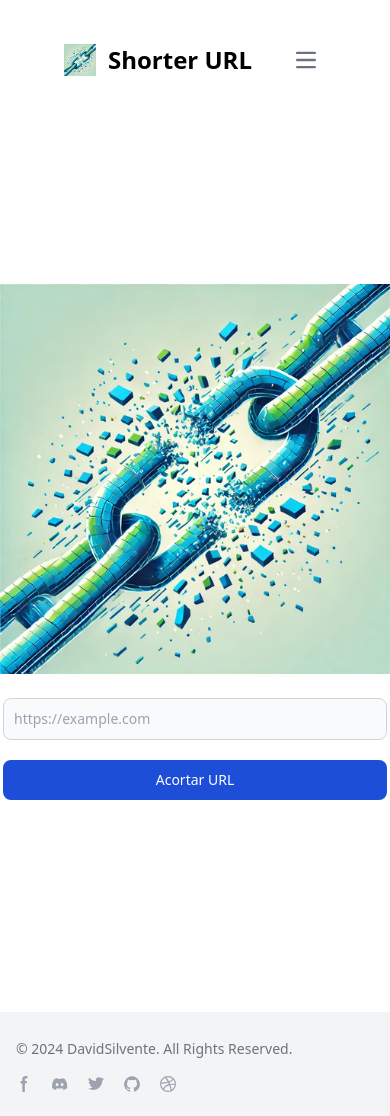
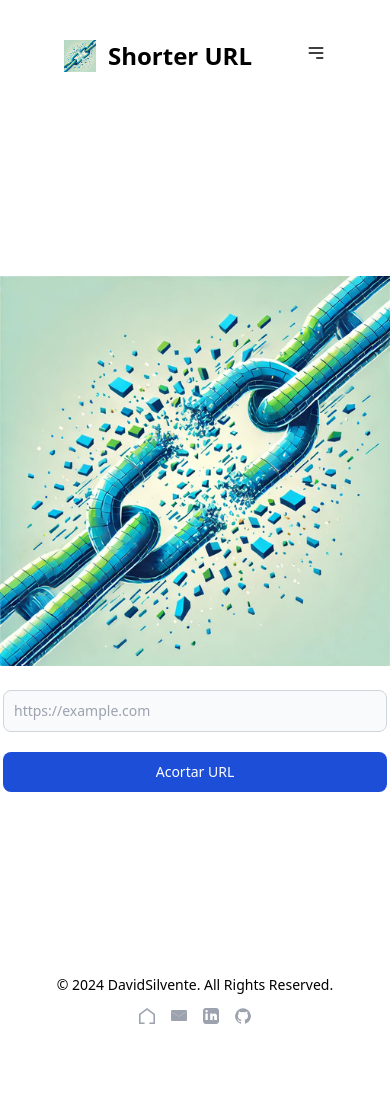
Before and after one commit to DavidSilvente/Acortador-URL, an Angular app: page / in a window 390 px wide. After the commit the page ends 1040 px from the top, so only its background shows below. Built offline with nearby package versions, Linux system fonts and the light colour scheme.

Commit message:
Footer responsive, cambios en estilos

```diff
--- a/src/app/footer/footer.component.html
+++ b/src/app/footer/footer.component.html
@@ -1,42 +1,43 @@
-
-
-<footer class="bg-white dark:bg-gray-900 pt-12">
-  <div class="mx-auto w-full">
-  <div class="px-4 py-6 bg-gray-100 dark:bg-gray-700 md:flex md:items-center md:justify-between">
-      <span class="text-sm text-gray-500 dark:text-gray-300 sm:text-center">© 2024 <a href="https://github.com/DavidSilvente">DavidSilvente</a>. All Rights Reserved.
+<footer>
+  <div class="rounded-lg text-center px-10 md:flex md:items-center md:justify-between py-4">
+    <span class="text-sm text-footer sm:text-center dark:text-gray-400">
+      © 2024
+      <a href="https://github.com/DavidSilvente" class="hover:underline">DavidSilvente</a>. All Rights Reserved.
     </span>
-      <div class="flex mt-4 sm:justify-center md:mt-0 space-x-5 rtl:space-x-reverse">
-          <a href="#" class="text-gray-400 hover:text-gray-900 dark:hover:text-white">
-                <svg class="w-4 h-4" aria-hidden="true" xmlns="http://www.w3.org/2000/svg" fill="currentColor" viewBox="0 0 8 19">
-                      <path fill-rule="evenodd" d="M6.135 3H8V0H6.135a4.147 4.147 0 0 0-4.142 4.142V6H0v3h2v9.938h3V9h2.021l.592-3H5V3.591A.6.6 0 0 1 5.592 3h.543Z" clip-rule="evenodd"/>
+    <ul class="flex flex-wrap items-center justify-center mt-3 text-sm font-medium dark:text-gray-400 sm:mt-0">
+      <li class="mx-2"> <!-- Añadido margen horizontal -->
+        <a href="/" class="text-gray-400 hover:text-gray-900 dark:hover:text-white">
+          <svg class="w-4 h-4" xmlns="http://www.w3.org/2000/svg" fill="currentColor" viewBox="0 0 20 20">
+            <path d="M10 2.5L2 8.5v9.5h5v-6h6v6h5V8.5L10 2.5zM10 0l10 7.5v12.5h-7v-8h-6v8h-7V7.5L10 0z"/>
           </svg>
-                <span class="sr-only">Facebook page</span>
+          <span class="sr-only">Home</span>
         </a>
-            <a href="#" class="text-gray-400 hover:text-gray-900 dark:hover:text-white">
-                <svg class="w-4 h-4" aria-hidden="true" xmlns="http://www.w3.org/2000/svg" fill="currentColor" viewBox="0 0 21 16">
-                      <path d="M16.942 1.556a16.3 16.3 0 0 0-4.126-1.3 12.04 12.04 0 0 0-.529 1.1 15.175 15.175 0 0 0-4.573 0 11.585 11.585 0 0 0-.535-1.1 16.274 16.274 0 0 0-4.129 1.3A17.392 17.392 0 0 0 .182 13.218a15.785 15.785 0 0 0 4.963 2.521c.41-.564.773-1.16 1.084-1.785a10.63 10.63 0 0 1-1.706-.83c.143-.106.283-.217.418-.33a11.664 11.664 0 0 0 10.118 0c.137.113.277.224.418.33-.544.328-1.116.606-1.71.832a12.52 12.52 0 0 0 1.084 1.785 16.46 16.46 0 0 0 5.064-2.595 17.286 17.286 0 0 0-2.973-11.59ZM6.678 10.813a1.941 1.941 0 0 1-1.8-2.045 1.93 1.93 0 0 1 1.8-2.047 1.919 1.919 0 0 1 1.8 2.047 1.93 1.93 0 0 1-1.8 2.045Zm6.644 0a1.94 1.94 0 0 1-1.8-2.045 1.93 1.93 0 0 1 1.8-2.047 1.918 1.918 0 0 1 1.8 2.047 1.93 1.93 0 0 1-1.8 2.045Z"/>
+      </li>
+      <li class="mx-2"> <!-- Añadido margen horizontal -->
+        <a href="mailto:dsilvente2@gmail.com" class="text-gray-400 hover:text-gray-900 dark:hover:text-white">
+          <svg xmlns="http://www.w3.org/2000/svg" class="w-4 h-4" fill="currentColor" viewBox="0 0 24 24">
+            <path d="M12 12.713L0 5.25V18a1.5 1.5 0 0 0 1.5 1.5h21A1.5 1.5 0 0 0 24 18V5.25l-12 7.463z"/>
+            <path d="M12 12.713L24 5.25V4.5a1.5 1.5 0 0 0-1.5-1.5h-21A1.5 1.5 0 0 0 0 4.5v.75l12 7.463z"/>
           </svg>
-                <span class="sr-only">Discord community</span>
+          <span class="sr-only">Contacto</span>
         </a>
-            <a href="#" class="text-gray-400 hover:text-gray-900 dark:hover:text-white">
-                <svg class="w-4 h-4" aria-hidden="true" xmlns="http://www.w3.org/2000/svg" fill="currentColor" viewBox="0 0 20 17">
-                  <path fill-rule="evenodd" d="M20 1.892a8.178 8.178 0 0 1-2.355.635 4.074 4.074 0 0 0 1.8-2.235 8.344 8.344 0 0 1-2.605.98A4.13 4.13 0 0 0 13.85 0a4.068 4.068 0 0 0-4.1 4.038 4 4 0 0 0 .105.919A11.705 11.705 0 0 1 1.4.734a4.006 4.006 0 0 0 1.268 5.392 4.165 4.165 0 0 1-1.859-.5v.05A4.057 4.057 0 0 0 4.1 9.635a4.19 4.19 0 0 1-1.856.07 4.108 4.108 0 0 0 3.831 2.807A8.36 8.36 0 0 1 0 14.184 11.732 11.732 0 0 0 6.291 16 11.502 11.502 0 0 0 17.964 4.5c0-.177 0-.35-.012-.523A8.143 8.143 0 0 0 20 1.892Z" clip-rule="evenodd"/>
+      </li>
+      <li class="mx-2"> <!-- Añadido margen horizontal -->
+        <a href="https://www.linkedin.com/in/davidsilvente" target="_blank" class="text-gray-400 hover:text-gray-900 dark:hover:text-white">
+          <svg class="w-4 h-4" xmlns="http://www.w3.org/2000/svg" fill="currentColor" viewBox="0 0 20 20">
+            <path d="M16.5 0h-13C1.68 0 0 1.68 0 3.5v13C0 18.32 1.68 20 3.5 20h13c1.82 0 3.5-1.68 3.5-3.5v-13C20 1.68 18.32 0 16.5 0zM6 15H3V7h3v8zM4.5 5.5C3.68 5.5 3 4.82 3 4s.68-1.5 1.5-1.5S6 3.18 6 4 5.32 5.5 4.5 5.5zM17 15h-3V11c0-.55-.45-1-1-1s-1 .45-1 1v4h-3V7h3v1.5C12.91 7.18 13.7 7 14.5 7c1.66 0 3 1.34 3 3v5z"/>
           </svg>
-                <span class="sr-only">Twitter page</span>
+          <span class="sr-only">LinkedIn</span>
         </a>
-            <a href="#" class="text-gray-400 hover:text-gray-900 dark:hover:text-white">
-                <svg class="w-4 h-4" aria-hidden="true" xmlns="http://www.w3.org/2000/svg" fill="currentColor" viewBox="0 0 20 20">
+      </li>
+      <li class="mx-2"> <!-- Añadido margen horizontal -->
+        <a href="https://github.com/DavidSilvente" target="_blank" class="text-gray-400 hover:text-gray-900 dark:hover:text-white">
+          <svg class="w-4 h-4" xmlns="http://www.w3.org/2000/svg" fill="currentColor" viewBox="0 0 20 20">
             <path fill-rule="evenodd" d="M10 .333A9.911 9.911 0 0 0 6.866 19.65c.5.092.678-.215.678-.477 0-.237-.01-1.017-.014-1.845-2.757.6-3.338-1.169-3.338-1.169a2.627 2.627 0 0 0-1.1-1.451c-.9-.615.07-.6.07-.6a2.084 2.084 0 0 1 1.518 1.021 2.11 2.11 0 0 0 2.884.823c.044-.503.268-.973.63-1.325-2.2-.25-4.516-1.1-4.516-4.9A3.832 3.832 0 0 1 4.7 7.068a3.56 3.56 0 0 1 .095-2.623s.832-.266 2.726 1.016a9.409 9.409 0 0 1 4.962 0c1.89-1.282 2.717-1.016 2.717-1.016.366.83.402 1.768.1 2.623a3.827 3.827 0 0 1 1.02 2.659c0 3.807-2.319 4.644-4.525 4.889a2.366 2.366 0 0 1 .673 1.834c0 1.326-.012 2.394-.012 2.72 0 .263.18.572.681.475A9.911 9.911 0 0 0 10 .333Z" clip-rule="evenodd"/>
           </svg>
-                <span class="sr-only">GitHub account</span>
+          <span class="sr-only">GitHub</span>
         </a>
-            <a href="#" class="text-gray-400 hover:text-gray-900 dark:hover:text-white">
-                <svg class="w-4 h-4" aria-hidden="true" xmlns="http://www.w3.org/2000/svg" fill="currentColor" viewBox="0 0 20 20">
-                  <path fill-rule="evenodd" d="M10 0a10 10 0 1 0 10 10A10.009 10.009 0 0 0 10 0Zm6.613 4.614a8.523 8.523 0 0 1 1.93 5.32 20.094 20.094 0 0 0-5.949-.274c-.059-.149-.122-.292-.184-.441a23.879 23.879 0 0 0-.566-1.239 11.41 11.41 0 0 0 4.769-3.366ZM8 1.707a8.821 8.821 0 0 1 2-.238 8.5 8.5 0 0 1 5.664 2.152 9.608 9.608 0 0 1-4.476 3.087A45.758 45.758 0 0 0 8 1.707ZM1.642 8.262a8.57 8.57 0 0 1 4.73-5.981A53.998 53.998 0 0 1 9.54 7.222a32.078 32.078 0 0 1-7.9 1.04h.002Zm2.01 7.46a8.51 8.51 0 0 1-2.2-5.707v-.262a31.64 31.64 0 0 0 8.777-1.219c.243.477.477.964.692 1.449-.114.032-.227.067-.336.1a13.569 13.569 0 0 0-6.942 5.636l.009.003ZM10 18.556a8.508 8.508 0 0 1-5.243-1.8 11.717 11.717 0 0 1 6.7-5.332.509.509 0 0 1 .055-.02 35.65 35.65 0 0 1 1.819 6.476 8.476 8.476 0 0 1-3.331.676Zm4.772-1.462A37.232 37.232 0 0 0 13.113 11a12.513 12.513 0 0 1 5.321.364 8.56 8.56 0 0 1-3.66 5.73h-.002Z" clip-rule="evenodd"/>
-              </svg>
-                <span class="sr-only">Dribbble account</span>
-            </a>
-      </div>
-    </div>
+      </li>
+    </ul>
   </div>
 </footer>
--- a/src/app/navbar/navbar.component.html
+++ b/src/app/navbar/navbar.component.html
@@ -1,32 +1,127 @@
 <nav class="bg-white border-gray-200 dark:bg-gray-900">
-  <div class="mx-auto w-full flex flex-wrap items-center justify-between px-16 py-10">
+  <div
+    class="mx-auto w-full flex flex-wrap items-center justify-between px-16 py-10"
+  >
     <a href="/" class="flex items-center space-x-3 rtl:space-x-reverse">
-        <img src="assets/url2.jpg" class="h-8" alt="Flowbite Logo" />
-        <span class="self-center text-2xl font-semibold whitespace-nowrap dark:text-white">Shorter URL</span>
+      <img src="assets/url2.jpg" class="h-8" alt="Flowbite Logo" />
+      <span
+        class="self-center text-2xl font-semibold whitespace-nowrap dark:text-white"
+        >Shorter URL</span
+      >
     </a>
-    <button data-collapse-toggle="navbar-default" type="button" class="inline-flex items-center p-2 w-10 h-10 justify-center text-sm text-gray-500 rounded-lg md:hidden hover:bg-gray-100 focus:outline-none focus:ring-2 focus:ring-gray-200 dark:text-gray-400 dark:hover:bg-gray-700 dark:focus:ring-gray-600" aria-controls="navbar-default" aria-expanded="false">
-        <span class="sr-only">Open main menu</span>
-        <svg class="w-5 h-5" aria-hidden="true" xmlns="http://www.w3.org/2000/svg" fill="none" viewBox="0 0 17 14">
-            <path stroke="currentColor" stroke-linecap="round" stroke-linejoin="round" stroke-width="2" d="M1 1h15M1 7h15M1 13h15"/>
-        </svg>
-    </button>
+    <div class="navbar-start lg:hidden">
+      <div class="dropdown">
+        <label
+          tabindex="0"
+          class="btn btn-ghost lg:hidden"
+          (click)="toggleMenu()"
+        >
+          <svg
+            xmlns="http://www.w3.org/2000/svg"
+            class="h-5 w-5"
+            fill="none"
+            viewBox="0 0 24 24"
+            stroke="currentColor"
+          >
+            <path
+              stroke-linecap="round"
+              stroke-linejoin="round"
+              stroke-width="2"
+              d="M4 6h16M4 12h16m-7 6h7"
+            />
+          </svg>
+        </label>
+
+        <div class="main-content">
+          <ul
+            [class.active]="menuActive"
+            class="menu menu-compact menu-me dropdown-content full-screen-menu p-2 shadow bg-base-100"
+          >
+            <li>
+              <a
+                routerLink="/"
+                routerLinkActive="active-link"
+                [routerLinkActiveOptions]="{ exact: true }"
+                (click)="closeMenu()"
+                class="block py-2 px-3 rounded md:p-0 text-white"
+              >
+                Home
+              </a>
+            </li>
+            <li>
+              <a
+                routerLink="/ayuda"
+                routerLinkActive="active-link"
+                [routerLinkActiveOptions]="{ exact: true }"
+                (click)="closeMenu()"
+                class="block py-2 px-3 rounded md:p-0 text-white"
+              >
+                Ayuda
+              </a>
+            </li>
+            <li>
+              <a
+                routerLink="/url"
+                routerLinkActive="active-link"
+                [routerLinkActiveOptions]="{ exact: true }"
+                (click)="closeMenu()"
+                class="block py-2 px-3 rounded md:p-0 text-white"
+              >
+                URLs
+              </a>
+            </li>
+            <li>
+              <a
+                href="mailto:dsilvente2@gmail.com"
+                (click)="closeMenu()"
+                class="block py-2 px-3 rounded md:p-0 text-white"
+              >
+                Contacto
+              </a>
+            </li>
+          </ul>
+        </div>
+      </div>
+    </div>
     <div class="hidden w-full md:block md:w-auto" id="navbar-default">
-      <ul class="font-medium flex flex-col p-4 md:p-0 mt-4 border border-gray-100 rounded-lg bg-gray-50 md:flex-row md:space-x-8 rtl:space-x-reverse md:mt-0 md:border-0 md:bg-white dark:bg-gray-800 md:dark:bg-gray-900 dark:border-gray-700">
+      <ul
+        class="font-medium flex flex-col p-4 md:p-0 mt-4 border border-gray-100 rounded-lg bg-gray-50 md:flex-row md:space-x-8 rtl:space-x-reverse md:mt-0 md:border-0 md:bg-white dark:bg-gray-800 md:dark:bg-gray-900 dark:border-gray-700"
+      >
         <li>
-          <a routerLink="/" routerLinkActive="text-blue-700 md:text-blue-700 dark:text-blue-500"
-             [routerLinkActiveOptions]="{ exact: true }" class="block py-2 px-3 rounded md:p-0 dark:text-white">Home</a>
+          <a
+            routerLink="/"
+            routerLinkActive="text-blue-700 md:text-blue-700 dark:text-blue-500"
+            [routerLinkActiveOptions]="{ exact: true }"
+            class="block py-2 px-3 rounded md:p-0 dark:text-white"
+            >Home</a
+          >
         </li>
         <li>
-          <a routerLink="/ayuda" routerLinkActive="text-blue-700 md:text-blue-700 dark:text-blue-500" class="block py-2 px-3 rounded md:p-0 dark:text-white">Ayuda</a>
+          <a
+            routerLink="/ayuda"
+            routerLinkActive="text-blue-700 md:text-blue-700 dark:text-blue-500"
+            class="block py-2 px-3 rounded md:p-0 dark:text-white"
+            >Ayuda</a
+          >
         </li>
         <!--<li>
           <a routerLink="/stats" routerLinkActive="text-blue-700 md:text-blue-700 dark:text-blue-500" class="block py-2 px-3 rounded md:p-0 dark:text-white">Estadísticas</a>
         </li>!-->
         <li>
-          <a routerLink="/url" routerLinkActive="text-blue-700 md:text-blue-700 dark:text-blue-500" class="block py-2 px-3 rounded md:p-0 dark:text-white">URLs</a>
+          <a
+            routerLink="/url"
+            routerLinkActive="text-blue-700 md:text-blue-700 dark:text-blue-500"
+            class="block py-2 px-3 rounded md:p-0 dark:text-white"
+            >URLs</a
+          >
         </li>
         <li>
-          <a href="mailto:dsilvente2@gmail.com" routerLinkActive="text-blue-700 md:text-blue-700 dark:text-blue-500" class="block py-2 px-3 rounded md:p-0 dark:text-white">Contacto</a>
+          <a
+            href="mailto:dsilvente2@gmail.com"
+            routerLinkActive="text-blue-700 md:text-blue-700 dark:text-blue-500"
+            class="block py-2 px-3 rounded md:p-0 dark:text-white"
+            >Contacto</a
+          >
         </li>
       </ul>
     </div>
--- a/src/app/navbar/navbar.component.ts
+++ b/src/app/navbar/navbar.component.ts
@@ -1,4 +1,4 @@
-import { Component } from '@angular/core';
+import { Component, ElementRef, HostListener, Renderer2 } from '@angular/core';
 import { ActivatedRoute } from '@angular/router';
 import { NavigationService } from '../navigation.service';
 
@@ -8,11 +8,27 @@ import { NavigationService } from '../navigation.service';
   styleUrl: './navbar.component.css'
 })
 export class NavbarComponent {
+  menuActive: boolean = false;
 
-  constructor(private route: ActivatedRoute, private navigationService: NavigationService) {}
+  constructor(private route: ActivatedRoute, private navigationService: NavigationService, private elementRef: ElementRef, private renderer: Renderer2) {}
 
   goToPage(page: string) {
     this.navigationService.navigateToRoute(page);
   }
 
+  toggleMenu() {
+    this.menuActive = !this.menuActive;
+
+    if (this.menuActive) {
+      document.body.classList.add('menu-active');
+    } else {
+      document.body.classList.remove('menu-active');
+    }
+  }
+
+  closeMenu() {
+    this.menuActive = false;
+    this.renderer.setStyle(document.body, 'overflow', 'auto');
+  }
+
 }
--- a/src/styles.css
+++ b/src/styles.css
@@ -47,3 +47,56 @@
 .justify-start {
   justify-content: flex-start !important;
 }
+
+/* Estilo cuando el enlace es activo */
+.active-link {
+  color: #007bff; /* Azul */
+}
+
+/* Estilo para los enlaces en la barra de navegación cuando no están activos */
+.nav-link {
+  color: #ffffff; /* Blanco por defecto */
+}
+
+/* Estilo global para enlaces que no están en la barra de navegación */
+a {
+  color: #000000; /* Negro por defecto */
+}
+
+/* Sobrescribe el estilo de color blanco para el enlace inactivo */
+.nav-link:not(.active-link) {
+  color: #ffffff; /* Asegura que los enlaces inactivos sean blancos */
+}
+
+.full-screen-menu {
+  position: fixed;
+  top: 0;
+  left: 0;
+  width: 100%;
+  height: 100vh;
+  display: none;
+  background-color: rgba(0, 0, 0, 0.8);
+  flex-direction: column;
+  justify-content: center;
+  align-items: center;
+  z-index: 1000;
+  backdrop-filter: blur(8px);
+}
+
+.full-screen-menu.active {
+  display: flex;
+}
+
+.full-screen-menu li {
+  margin: 20px 0;
+}
+
+.full-screen-menu a {
+  font-size: 24px;
+  text-transform: uppercase;
+}
+
+.dropdown {
+  position: relative;
+  display: inline-block;
+}
```
Lines whose indentation alone changed are shown as unchanged.
